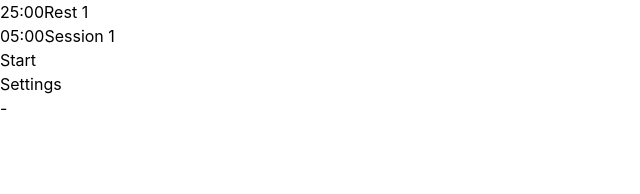
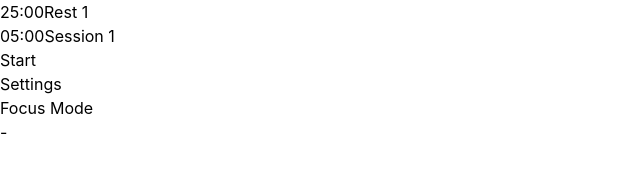
Before and after one commit to nandanpi/Pomodorly, a React (Create React App) app: page / in a window 1280 px wide. Shown: the top 194 px of the page, without its empty margins (0-640 px from the left). Built offline with nearby package versions, Linux system fonts and the light colour scheme.

Commit message:
Focus Mode

```diff
--- a/src/components/timer.jsx
+++ b/src/components/timer.jsx
@@ -19,6 +19,7 @@ const Timer = () => {
     const [quote, setQuote] = useState("");
     const [author, setAuthor] = useState("");
     const [showSettings, setShowSettings] = useState(false);
+    const [focusMode, setFocusMode] = useState(false);
     let interval = null;
 
 
@@ -94,6 +95,7 @@ const Timer = () => {
         if(currentRestNumber !== 1){
             setShowPermission(true);
             clearInterval(interval);
+            setFocusMode(false);
         }
     },[currentRestNumber, interval])
 
@@ -150,6 +152,10 @@ const Timer = () => {
         setShowSettings(!showSettings);
     }
 
+    function toggleFocusMode(){
+        setFocusMode(!focusMode);
+    }
+
     return(
         <>
             <div className={currentSessionNumber && nextSessionNumber === 1 ? "hidden" : "block"}>
@@ -165,10 +171,10 @@ const Timer = () => {
                 {nextTimer !== 10 ? <span>Session {nextSessionNumber}</span> : <span>Rest {nextRestNumber}</span>}
             </div>
             <div>
-                <button onClick={toggleTimer}>{isRunning ? 'Stop' : 'Start'}</button>
+                <button onClick={toggleTimer} className={!focusMode ? "block" : "hidden"}>{isRunning ? 'Stop' : 'Start'}</button>
             </div>
             <div>
-                <button onClick={resetTimer} className={showReset ? 'block' : 'hidden'}>Reset</button>
+                <button onClick={resetTimer} className={showReset && !focusMode ? 'block' : 'hidden'}>Reset</button>
             </div>
             <div className={showPermission ? "block" : "hidden"}>
                 <button onClick={Continue}>
@@ -179,7 +185,7 @@ const Timer = () => {
                 </button>
             </div>
             <div>
-                <button onClick={toggleSettings}>Settings</button>
+                <button onClick={toggleSettings} className={!focusMode ? "block" : "hidden"}>Settings</button>
             </div>
             <div className={showSettings ? "block" : "hidden"}>
                 <div>
@@ -192,7 +198,16 @@ const Timer = () => {
                     <button onClick={toggleSettings}>X</button>
                 </div>
             </div>
+
             <div>
+                <button onClick={toggleFocusMode} className={!focusMode ? "block" : "hidden"}>Focus Mode</button>
+            </div>
+            <div>
+                <button onClick={toggleFocusMode} className={focusMode ? "block" : "hidden"}>X</button>
+            </div>
+
+
+            <div className={!focusMode ? "block" : "hidden"}>
                 <span>{quote}</span>
                 <span> - {author}</span>
             </div>
```
